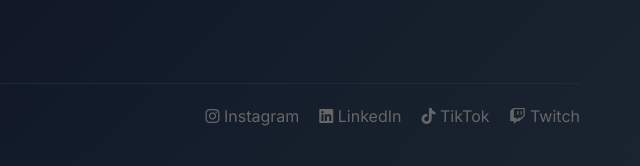
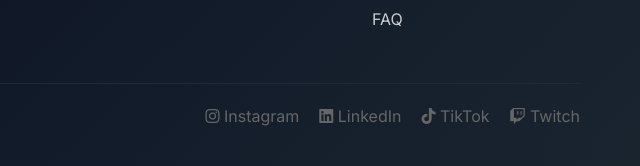
Before and after one commit to tommasotiezzi/algofantacalcio, a plain HTML site: page index.html in a window 1280 px wide. Shown: the part 4275-4441 px from the top of the page, 640-1280 px from the left. Drawn offline with Linux system fonts and the light colour scheme.

Commit message:
Update index.html

```diff
--- a/index.html
+++ b/index.html
@@ -321,6 +321,7 @@
                     <ul>
                         <li><a href="./privacy-policy.html">Privacy Policy</a></li>
                         <li><a href="./termini-e-condizioni.html">Termini e Condizioni</a></li>
+                        <li><a href="./faq">FAQ</a></li>
                     </ul>
                 </div>
             </div>
```
